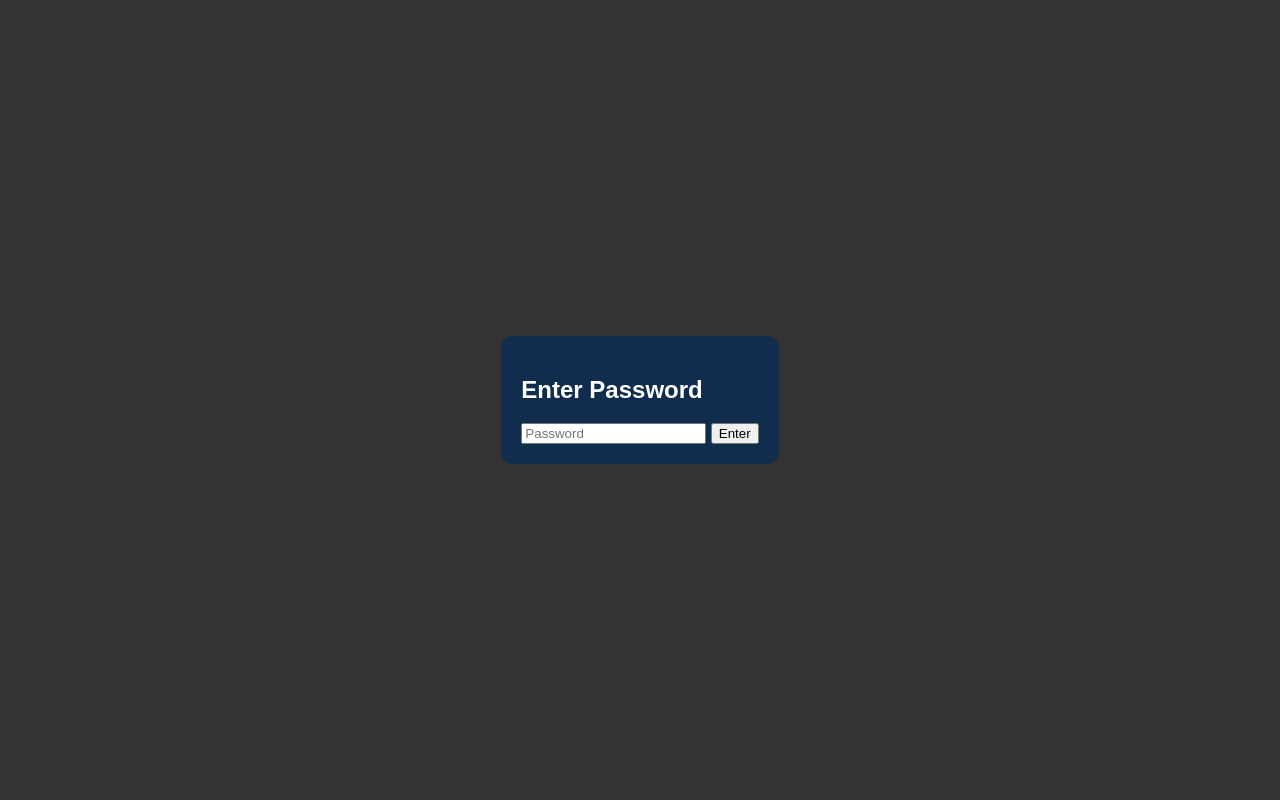
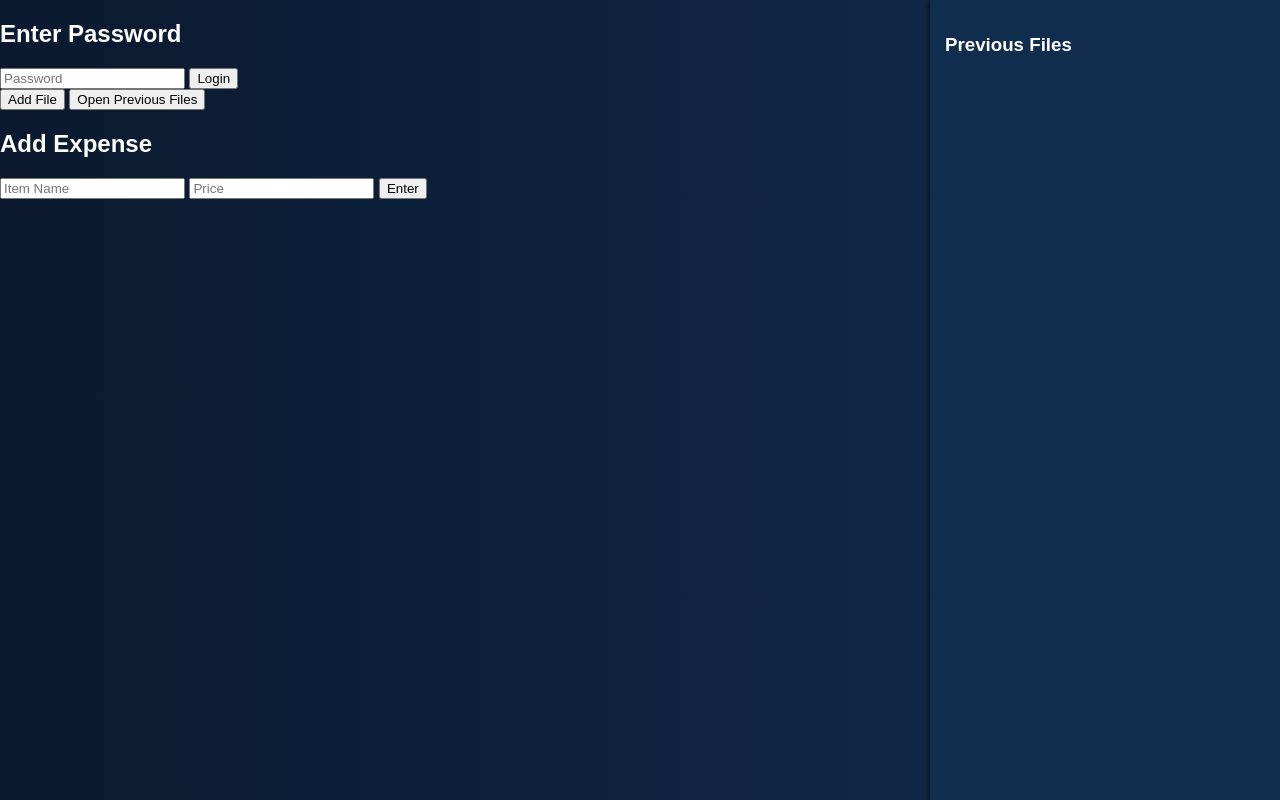
Before and after one commit to shoran1312-dev/financialExpress-personal-test-2, a plain HTML site: page index.html in a window 1280 px wide. Drawn offline with Linux system fonts and the light colour scheme.

Commit message:
Update index.html

```diff
--- a/index.html
+++ b/index.html
@@ -2,30 +2,56 @@
 <html lang="en">
 <head>
   <meta charset="UTF-8">
+  <meta name="viewport" content="width=device-width, initial-scale=1.0">
   <title>Expense Tracker</title>
   <link rel="stylesheet" href="style.css">
 </head>
 <body>
-  <div id="loginScreen">
-    <div id="loginBox">
+  <!-- Password Popup -->
+  <div id="login-popup" class="popup">
+    <div class="popup-content">
       <h2>Enter Password</h2>
-      <input type="password" id="passwordInput" placeholder="Password">
-      <button onclick="checkPassword()">Enter</button>
+      <input type="password" id="password-input" placeholder="Password">
+      <button id="login-btn">Login</button>
     </div>
   </div>
 
-  <div id="app" class="hidden">
-    <header>
-      <button id="addFileBtn">+ Add File</button>
-      <button id="openFilesBtn">Open Previous Files</button>
-    </header>
+  <!-- Top Navigation -->
+  <div class="navbar">
+    <button id="add-file-btn">Add File</button>
+    <button id="open-files-btn">Open Previous Files</button>
+  </div>
 
-    <aside id="sidebar" class="hidden">
-      <h3>Previous Files</h3>
-      <ul id="fileList"></ul>
-    </aside>
+  <!-- Sidebar for previous files -->
+  <div id="sidebar" class="sidebar">
+    <h3>Previous Files</h3>
+    <ul id="file-list"></ul>
+  </div>
 
-    <main id="fileView"></main>
+  <!-- Expense Page -->
+  <div id="expense-page" class="hidden">
+    <h2>Expenses</h2>
+    <button id="add-expense-btn">Add Expense</button>
+    <table>
+      <thead>
+        <tr>
+          <th>Money Spent</th>
+          <th>On What</th>
+          <th>Date & Time</th>
+        </tr>
+      </thead>
+      <tbody id="expense-table"></tbody>
+    </table>
+  </div>
+
+  <!-- Add Expense Popup -->
+  <div id="expense-popup" class="popup">
+    <div class="popup-content">
+      <h2>Add Expense</h2>
+      <input type="text" id="item-name" placeholder="Item Name">
+      <input type="number" id="item-price" placeholder="Price">
+      <button id="save-expense-btn">Enter</button>
+    </div>
   </div>
 
   <script src="script.js"></script>
```
